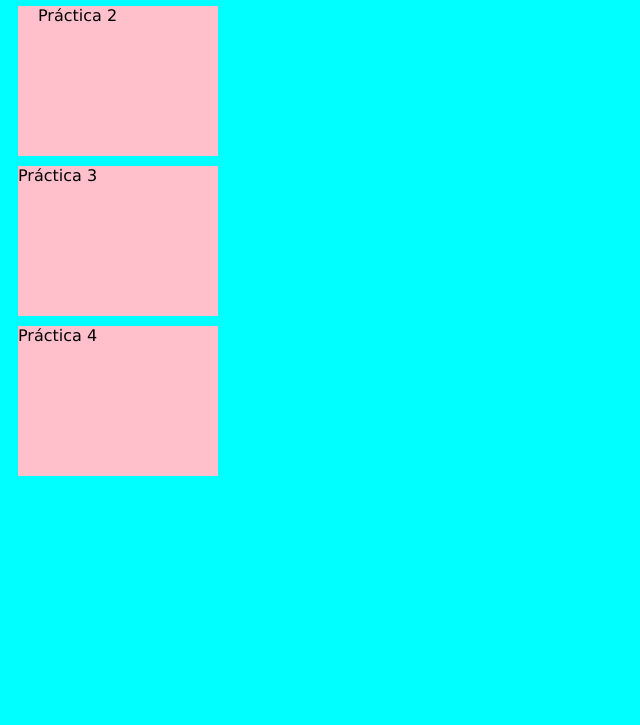
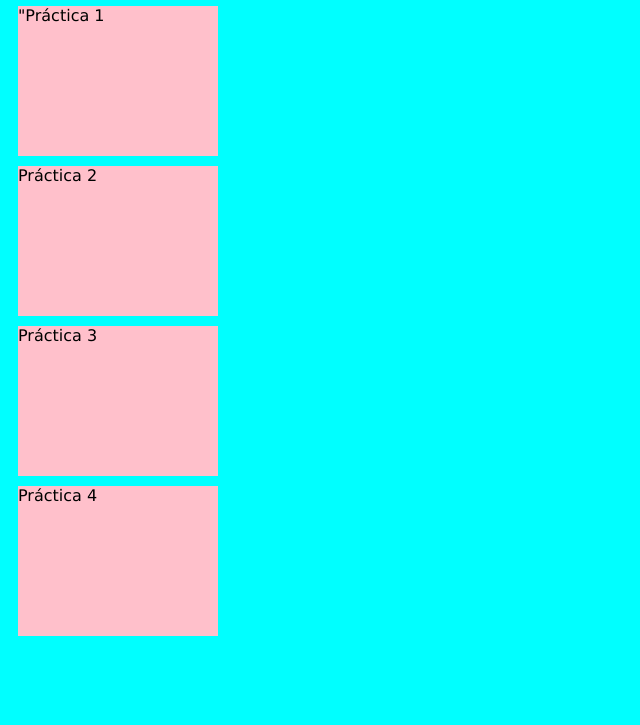
Before and after one commit to ljimenezCRN/2021agm4, a plain HTML site: page index.html in a window 1280 px wide. Shown: the part 75-800 px from the top of the page, without its empty margins (0-640 px from the left). Drawn offline with Linux system fonts and the light colour scheme.

Commit message:
Update index.html

```diff
--- a/index.html
+++ b/index.html
@@ -9,7 +9,7 @@
   </head>
   <body>
     <h1>Mis actividades</h1>
-    <div class="Cuadros"><a href="Práctica 1</a></div>
+    <div class="Cuadros"><a>"Práctica 1</a></div>
     <div class="Cuadros"><a>Práctica 2</a></div>
     <div class="Cuadros"><a>Práctica 3</a></div>
     <div class="Cuadros"><a>Práctica 4</a></div>
```
